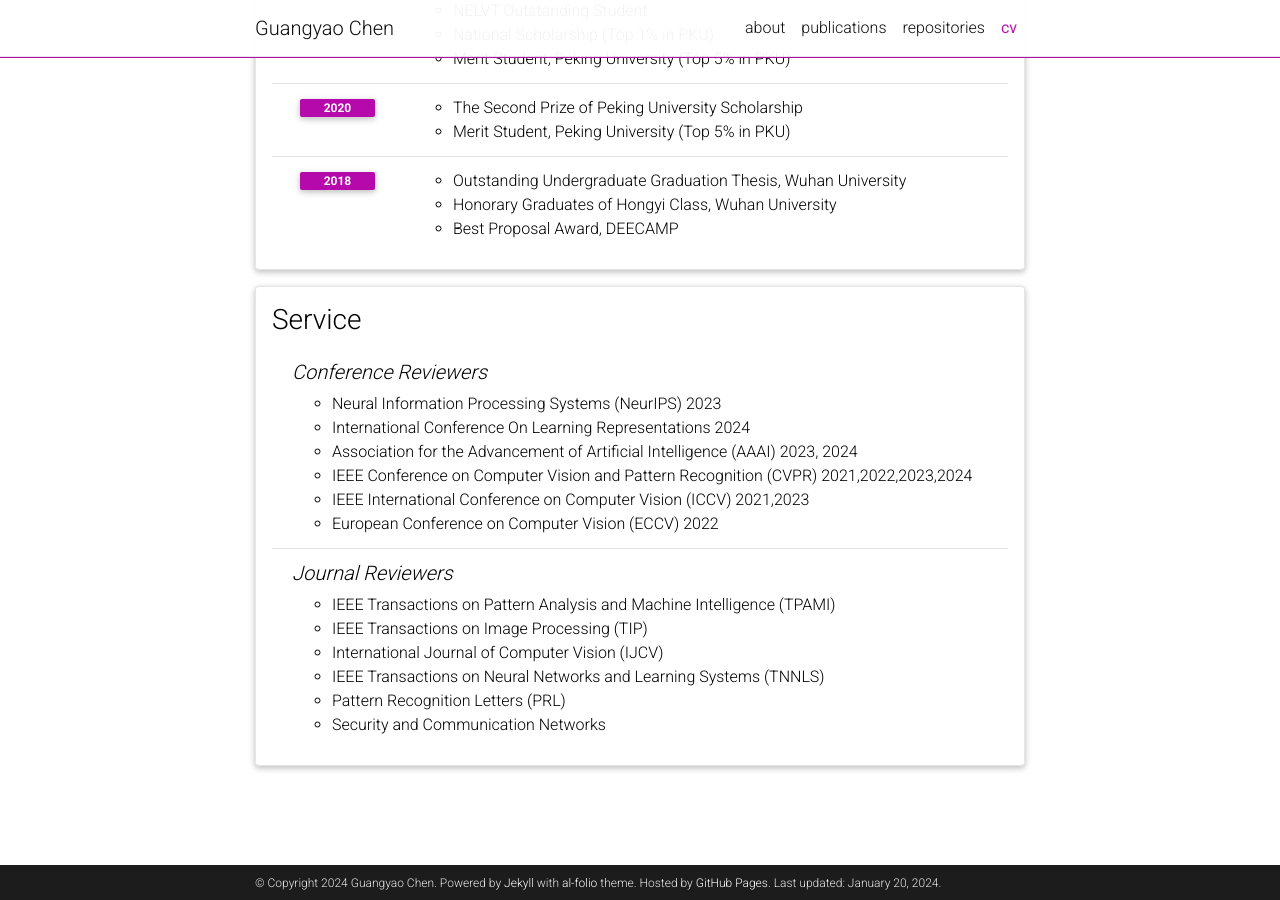
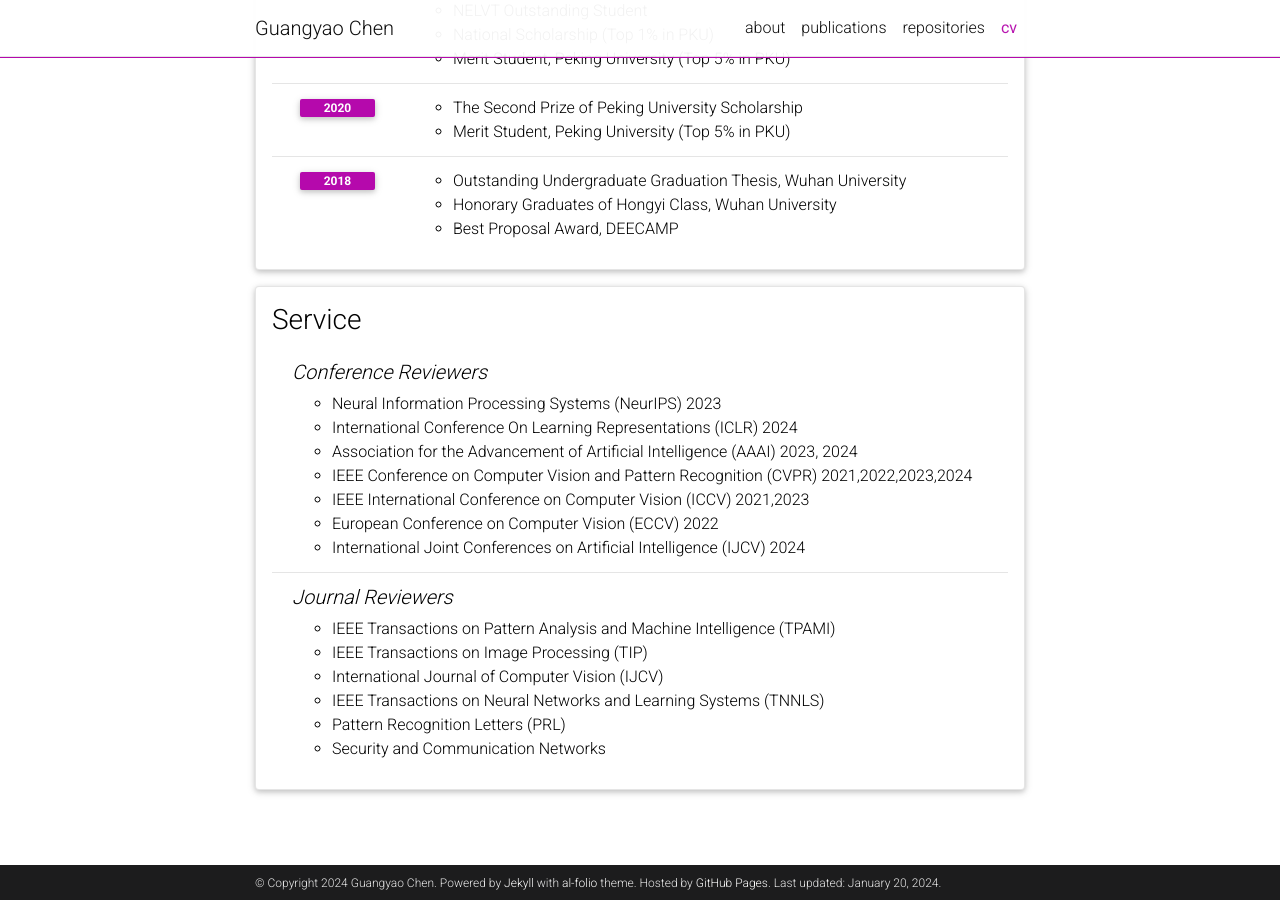
Before and after one commit to iCGY96/iCGY96.github.io, a Jekyll site: the page built from _pages/cv.md, in a window 1280 px wide and 900 px high, scrolled down 1164 px. Built offline with Jekyll 4.4.1, drawn with Linux system fonts in a browser that asks for light colours; comment, search, counter and statistics services are not loaded; a style sheet for code colours, icons or effects is not loaded.

Commit message:
Update cv.yml

```diff
--- a/_data/cv.yml
+++ b/_data/cv.yml
@@ -104,11 +104,12 @@
     - title: Conference Reviewers
       items:
         - Neural Information Processing Systems (NeurIPS) 2023
-        - International Conference On Learning Representations 2024
+        - International Conference On Learning Representations (ICLR) 2024
         - Association for the Advancement of Artificial Intelligence (AAAI) 2023, 2024
         - IEEE Conference on Computer Vision and Pattern Recognition (CVPR) 2021,2022,2023,2024
         - IEEE International Conference on Computer Vision (ICCV) 2021,2023
         - European Conference on Computer Vision (ECCV) 2022
+        - International Joint Conferences on Artificial Intelligence (IJCV) 2024
     - title: Journal Reviewers
       items:
         - IEEE Transactions on Pattern Analysis and Machine Intelligence (TPAMI)
```
